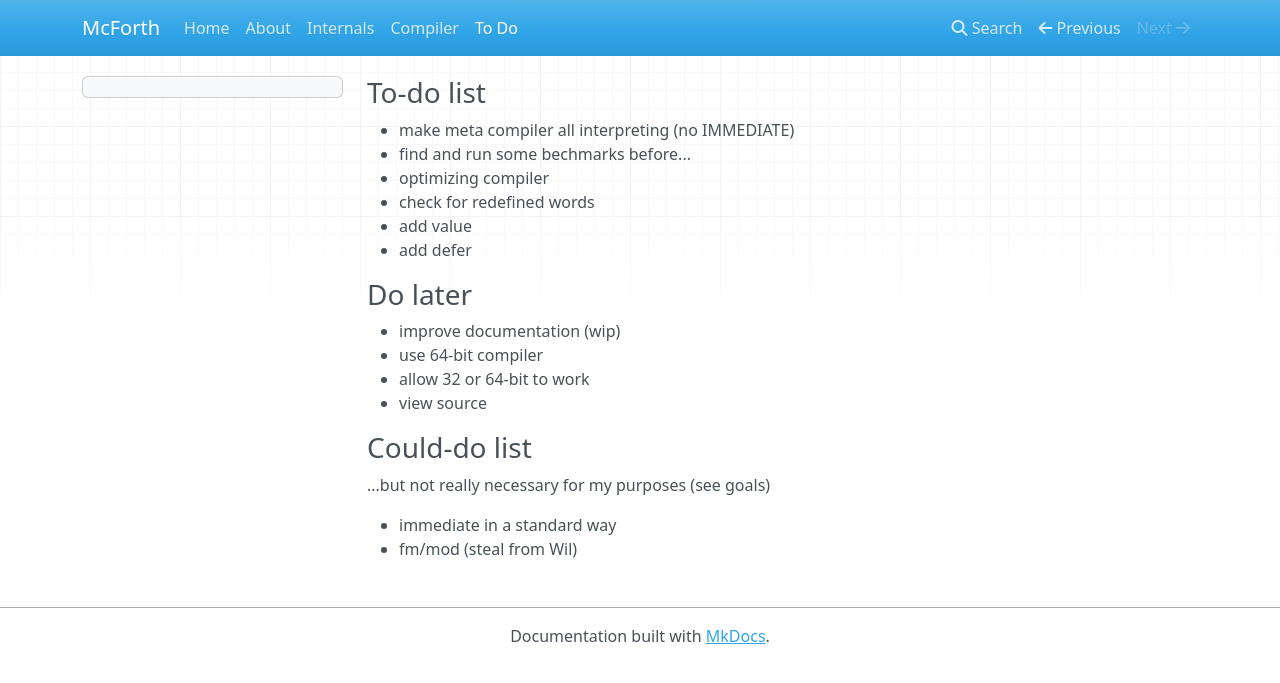
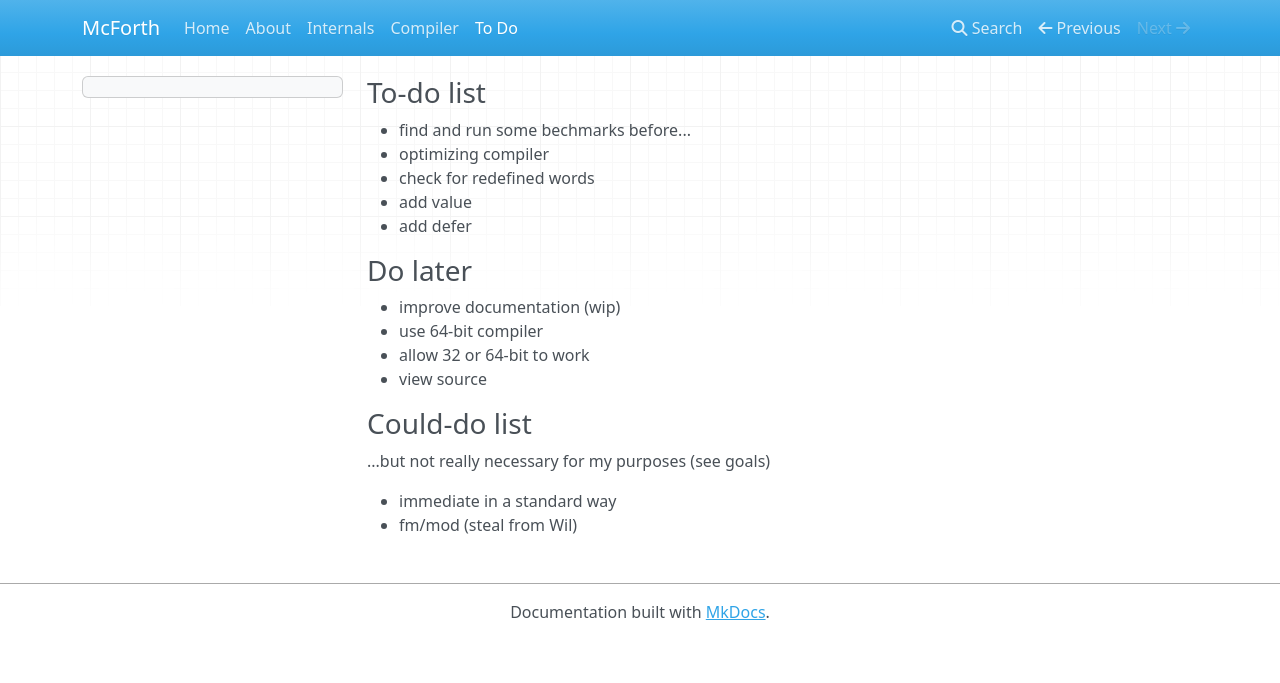
Before and after one commit to amckewan/mcforth, an MkDocs documentation site: the page built from docs/todo.md, in a window 1280 px wide. Shown: the top 683 px of the page. Built offline with MkDocs 1.6.1, drawn with Linux system fonts in a browser that asks for light colours; nearby versions of some CDN libraries.

Commit message:
Remove IMMEDIATE from meta

```diff
--- a/docs/todo.md
+++ b/docs/todo.md
@@ -1,6 +1,5 @@
 ### To-do list
 
-* make meta compiler all interpreting (no IMMEDIATE)
 * find and run some bechmarks before...
 * optimizing compiler
 * check for redefined words
```
Also changed, not shown: 1 other file.
